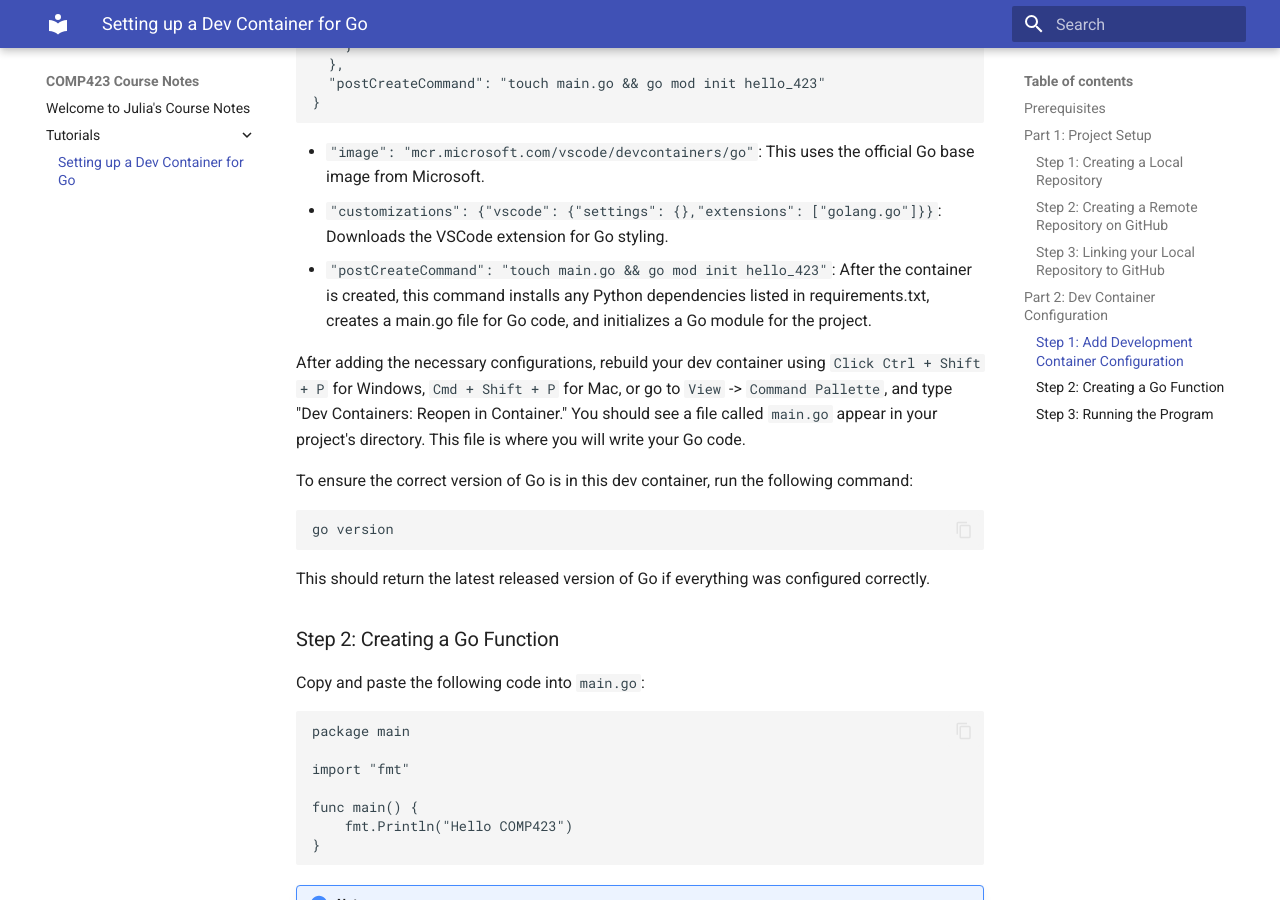
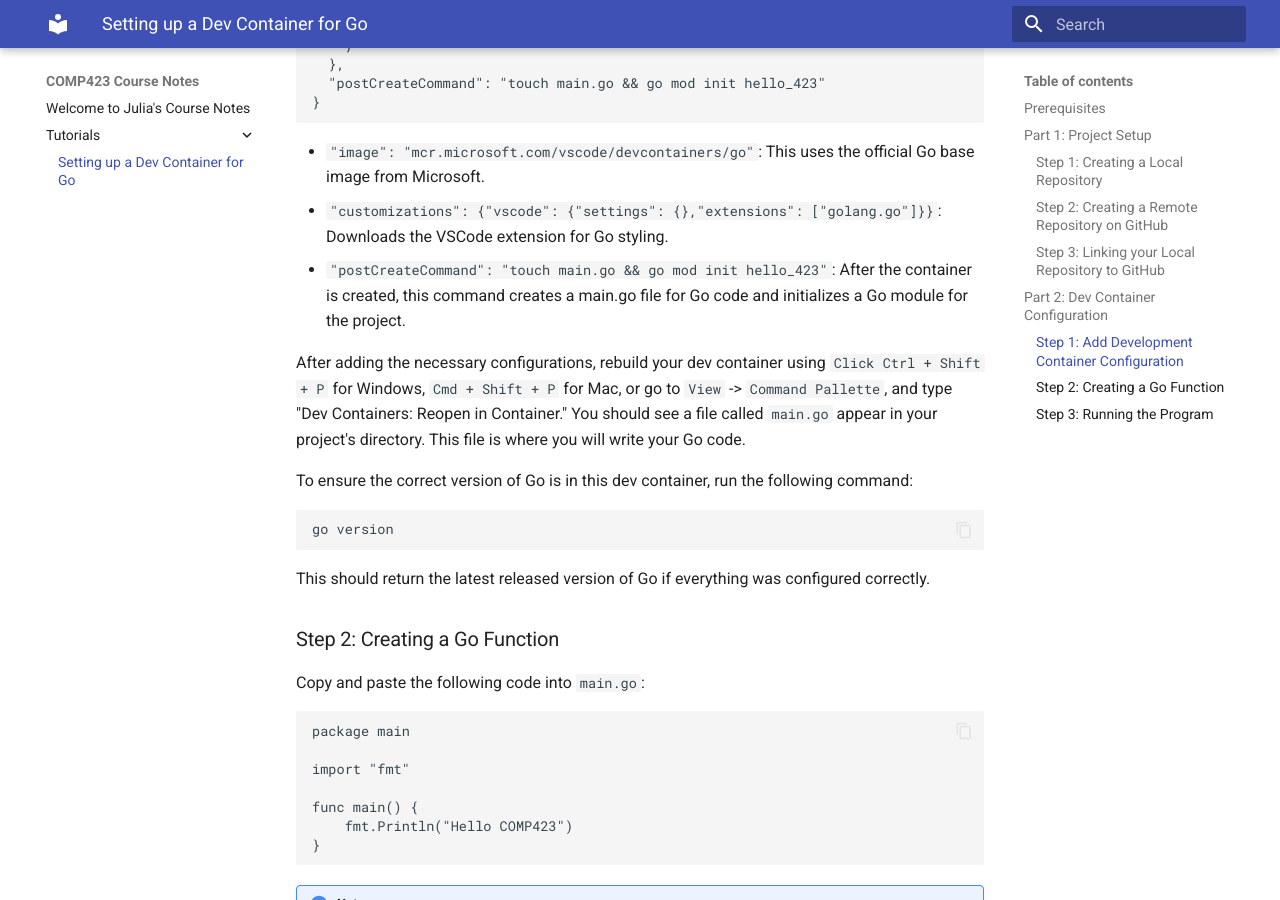
Before and after one commit to jkguzzo/comp423-course-notes, an MkDocs documentation site: the page built from docs/tutorials/go-setup.md, in a window 1280 px wide and 900 px high, scrolled down 3719 px. Built offline with MkDocs 1.6.1 and Material for MkDocs 9.7.7, drawn with Linux system fonts in a browser that asks for light colours.

````diff
--- a/docs/tutorials/go-setup.md
+++ b/docs/tutorials/go-setup.md
@@ -133,7 +133,7 @@
 
 - ```"image": "mcr.microsoft.com/vscode/devcontainers/go"```: This uses the official Go base image from Microsoft.
 - ```"customizations": {"vscode": {"settings": {},"extensions": ["golang.go"]}}```: Downloads the VSCode extension for Go styling.
-- ```"postCreateCommand": "touch main.go && go mod init hello_423"```: After the container is created, this command installs any Python dependencies listed in requirements.txt, creates a main.go file for Go code, and initializes a Go module for the project.
+- ```"postCreateCommand": "touch main.go && go mod init hello_423"```: After the container is created, this command creates a main.go file for Go code and initializes a Go module for the project.
 
 After adding the necessary configurations, rebuild your dev container using ```Click Ctrl + Shift + P``` for Windows,  ```Cmd + Shift + P``` for Mac, or go to ```View``` -> ```Command Pallette```, and type "Dev Containers: Reopen in Container."  You should see a file called ```main.go``` appear in your project's directory. This file is where you will write your Go code.
 
````
